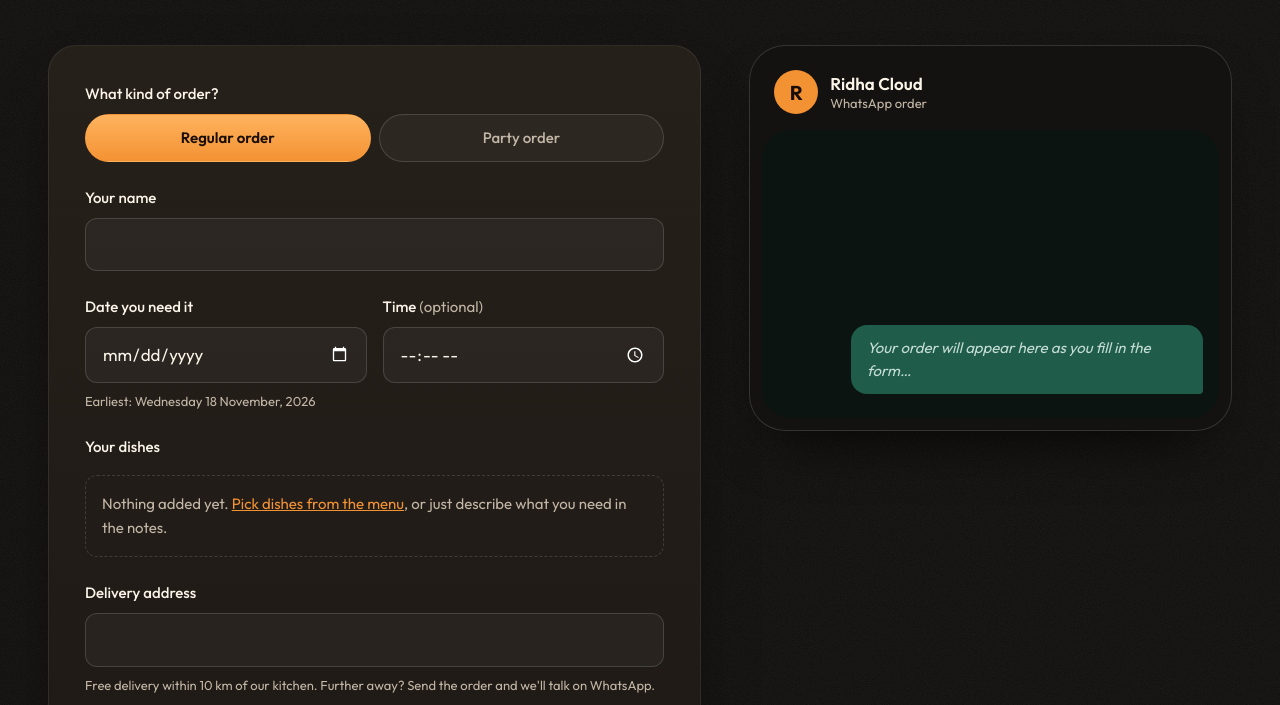
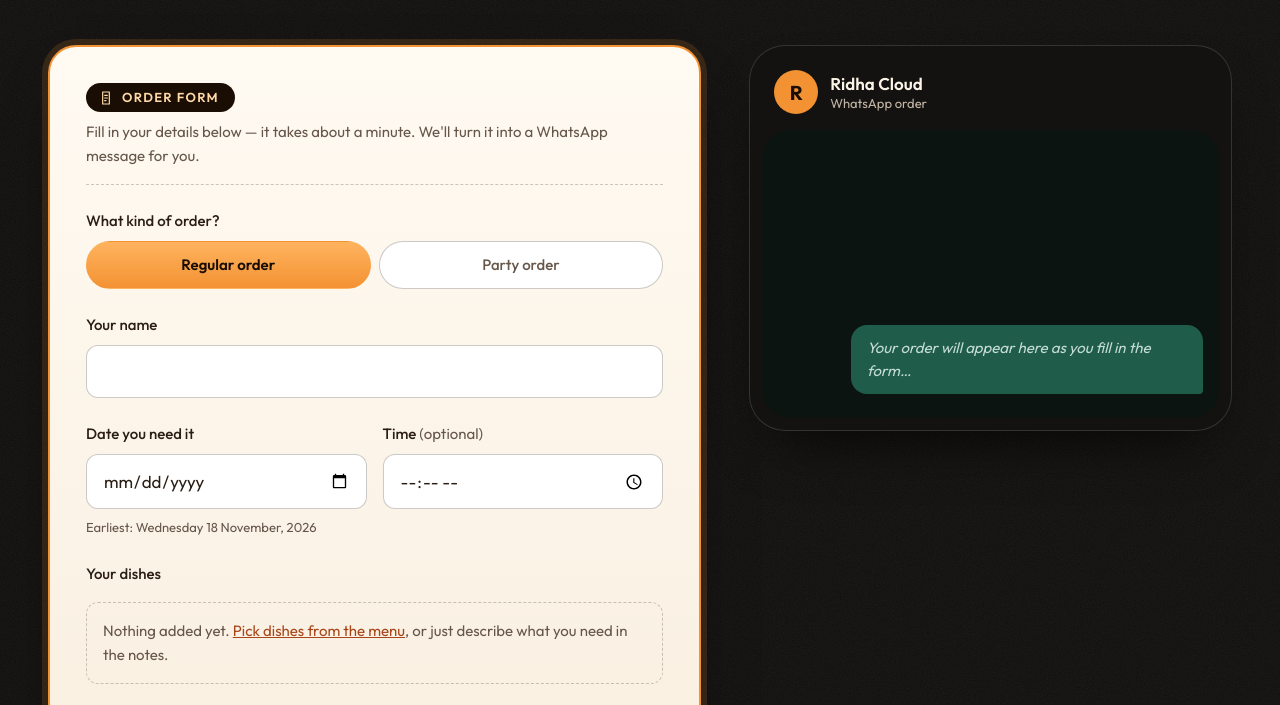
Before and after one commit to salman-118114/Cloud_kitchen_Ridha, a plain HTML site: page index.html in a window 1280 px wide. Shown: the part 9748-10453 px from the top of the page. Drawn offline with Linux system fonts and the light colour scheme; no server answers; a web font is replaced by a local one.

Commit message:
Order form: light card with "Order form" label
Give the order form a cream card, orange border and a short header so
it reads clearly as the form to fill in against the dark page. Darker
placeholder and link colours inside the form for readable contrast.

Co-Authored-By: Claude Opus 5.5 <noreply@anthropic.com>

```diff
--- a/css/styles.css
+++ b/css/styles.css
@@ -384,6 +384,26 @@ input[type="range"] { flex: 1; width: 100%; height: 2rem; accent-color: var(--or
 @media (min-width: 60rem) { .order-grid { grid-template-columns: 1.15fr 0.85fr; gap: var(--s-7); } .phone { position: sticky; top: 6rem; } }
 
 form.card { display: grid; gap: var(--s-5); padding: clamp(1.25rem, 3vw, 2.25rem); }
+/* the order form is a light "paper" card so it reads clearly as the form to fill in */
+form.card {
+  color-scheme: light;
+  --cream: #2a1d14; --muted: #66574a; --field: #ffffff;
+  --line: rgb(42 29 20 / 0.12); --line-2: rgb(42 29 20 / 0.24); --danger: #b3261e;
+  --link: #a8461a;
+  background: linear-gradient(180deg, #fffaf2, #f6ead8);
+  color: #2a1d14;
+  border: 2px solid var(--orange);
+  box-shadow: 0 0 0 6px rgb(243 146 51 / 0.14), var(--shadow);
+}
+form.card :focus-visible { outline-color: var(--link); }
+form.card input:focus-visible, form.card textarea:focus-visible { outline-color: var(--orange); background: #fff; }
+form.card .cart-empty a, form.card .help a { color: var(--link); }
+form.card .cart li { background: #fff; }
+form.card ::placeholder { color: #75685a; }
+.form-head { display: grid; gap: var(--s-2); padding-bottom: var(--s-4); border-bottom: 1px dashed var(--line-2); }
+.form-badge { display: inline-flex; align-items: center; gap: var(--s-2); justify-self: start; padding: var(--s-1) var(--s-4) var(--s-1) var(--s-3); border-radius: var(--r-pill); background: var(--orange-ink); color: #ffd9a8; font-size: var(--fs-xs); font-weight: 600; letter-spacing: 0.1em; text-transform: uppercase; }
+.form-badge svg { width: 1rem; height: 1rem; fill: none; stroke: currentColor; stroke-width: 1.8; stroke-linecap: round; stroke-linejoin: round; }
+.form-head p { color: var(--muted); font-size: var(--fs-sm); }
 .field { display: grid; gap: var(--s-2); min-width: 0; }
 .field-row { display: grid; grid-template-columns: 1fr 1fr; gap: var(--s-4); align-items: start; }
 label, .label, legend { font-size: var(--fs-sm); font-weight: 500; color: var(--cream); }
--- a/index.html
+++ b/index.html
@@ -11,7 +11,7 @@
   <link rel="preconnect" href="https://fonts.gstatic.com" crossorigin>
   <link href="https://fonts.googleapis.com/css2?family=Anek+Malayalam:wght@400..700&family=Kaushan+Script&family=Outfit:wght@300..800&display=swap" rel="stylesheet">
   <script>document.documentElement.classList.add("js");</script>
-  <link rel="stylesheet" href="css/styles.css?v=18">
+  <link rel="stylesheet" href="css/styles.css?v=19">
 </head>
 <body>
   <a class="skip" href="#main">Skip to content</a>
@@ -256,6 +256,10 @@
 
         <div class="order-grid">
           <form id="order-form" class="card" novalidate>
+            <div class="form-head">
+              <span class="form-badge"><svg viewBox="0 0 24 24" aria-hidden="true"><path d="M7 3h10v18H7z"/><path d="M10 8h4M10 12h4M10 16h2"/></svg>Order form</span>
+              <p>Fill in your details below — it takes about a minute. We'll turn it into a WhatsApp message for you.</p>
+            </div>
             <fieldset class="seg">
               <legend>What kind of order?</legend>
               <label><input type="radio" name="type" value="regular" checked><span>Regular order</span></label>
@@ -352,8 +356,8 @@
     <span>Chat with us</span>
   </a>
 
-  <script src="js/config.js?v=18"></script>
-  <script src="js/app.js?v=18"></script>
-  <script src="js/explode.js?v=18"></script>
+  <script src="js/config.js?v=19"></script>
+  <script src="js/app.js?v=19"></script>
+  <script src="js/explode.js?v=19"></script>
 </body>
 </html>
```
